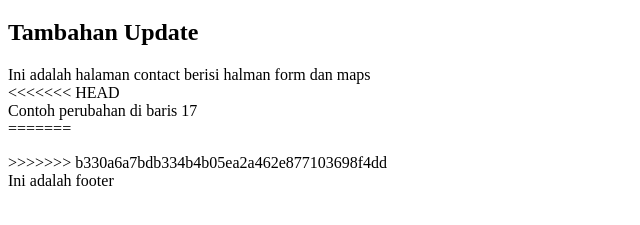
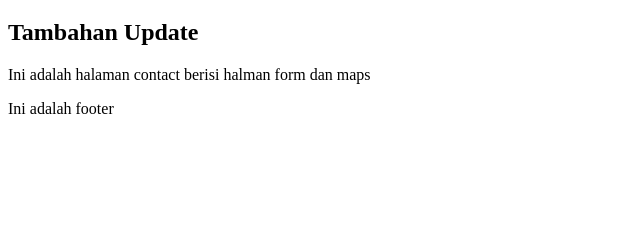
Before and after one commit to ikhwandev/CompanyProfile, a plain HTML site: page contact-us.html in a window 1280 px wide. Shown: the part 87-312 px from the top of the page, without its empty margins (0-640 px from the left). Drawn offline with Linux system fonts and the light colour scheme.

Commit message:
Update halaman kontak

```diff
--- a/contact-us.html
+++ b/contact-us.html
@@ -14,13 +14,8 @@
 
     <div>Ini adalah halaman contact berisi halman form dan maps</div>
 
-<<<<<<< HEAD
-    <div>Contoh perubahan di baris 17</div>
-
-=======
     <form action=""></form>
 
->>>>>>> b330a6a7bdb334b4b05ea2a462e877103698f4dd
     <footer>Ini adalah footer</footer>
 </body>
 </html>
```
